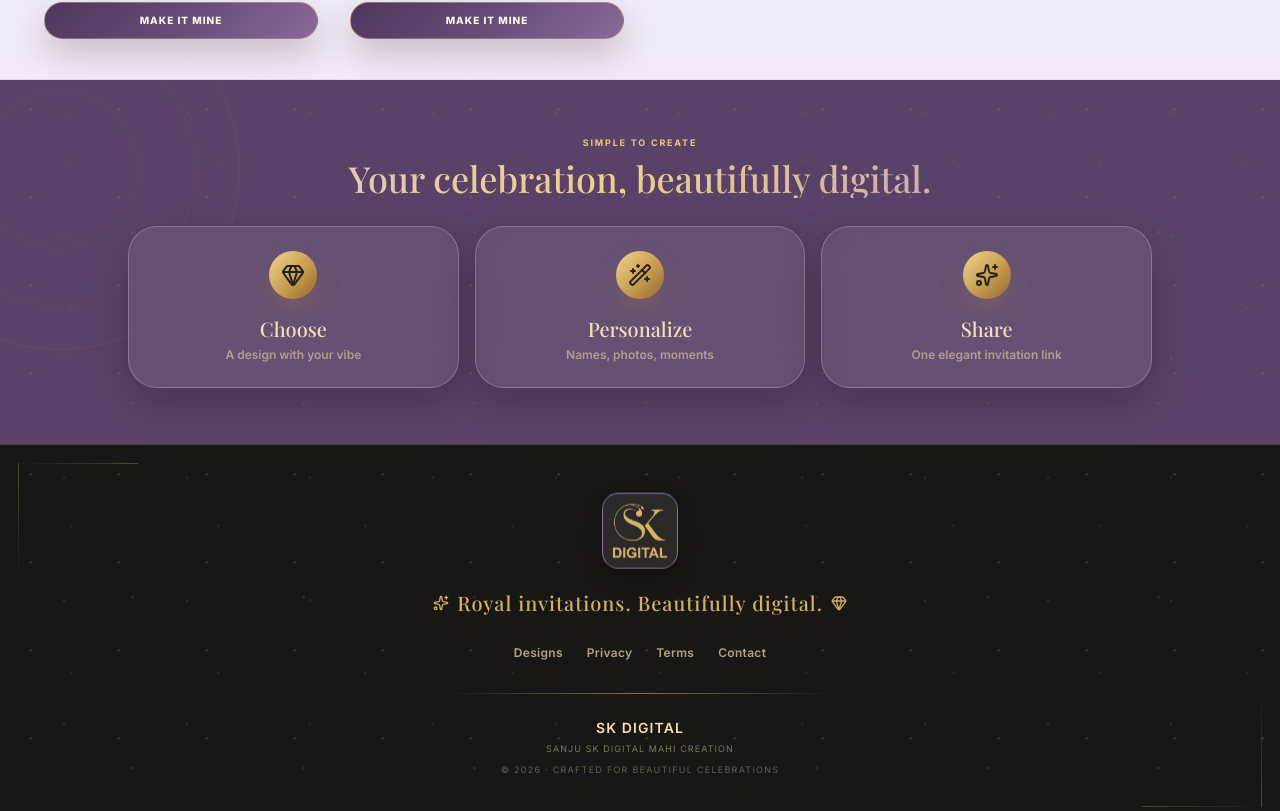
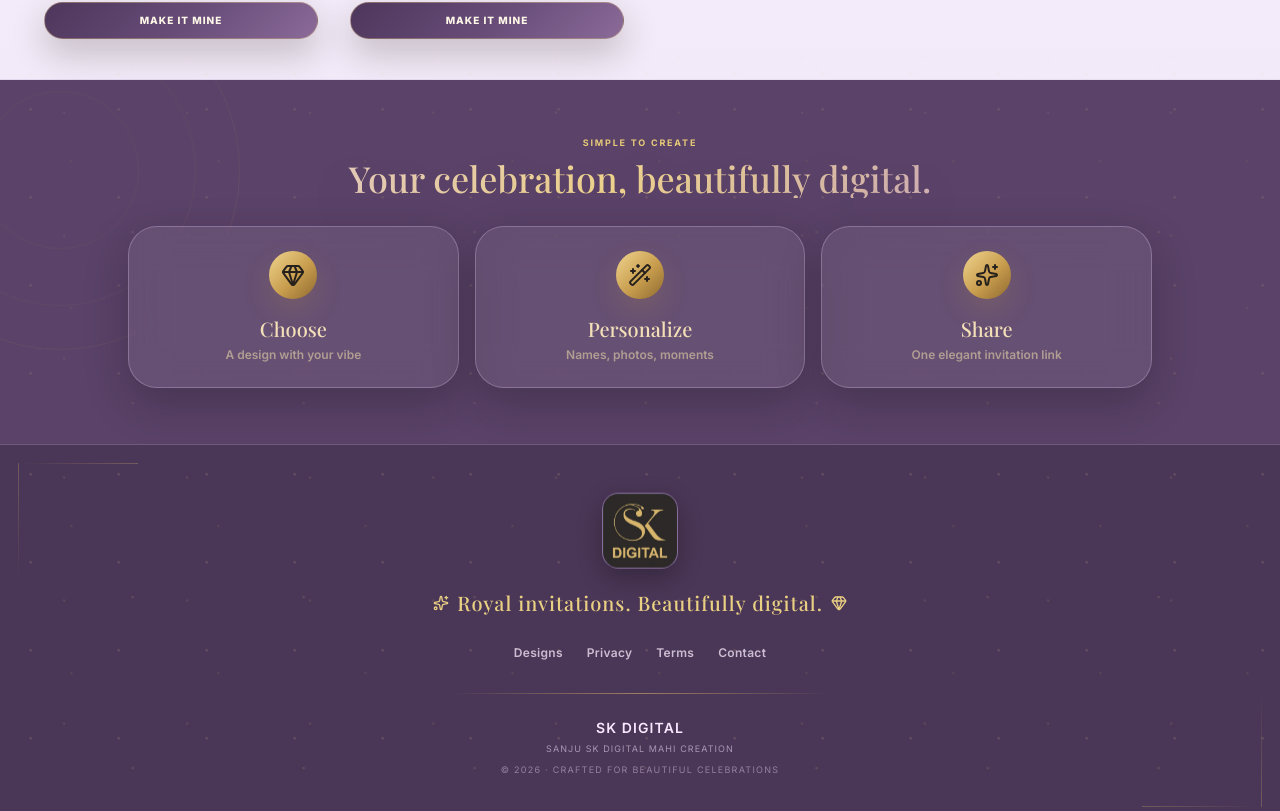
Before and after one commit to mesanjusk/Einvite-, a Next.js app: page / in a window 1280 px wide. Shown: the part 2243-3054 px from the top of the page. Built offline with nearby package versions, Linux system fonts and the light colour scheme; no server answers.

Commit message:
Finish lavender wedding styling in site-footer.tsx

```diff
--- a/src/components/marketing/site-footer.tsx
+++ b/src/components/marketing/site-footer.tsx
@@ -7,7 +7,7 @@ import { LEGAL_BRAND_NAME } from "@/config/legal";
 
 export function SiteFooter() {
   return (
-    <footer className="royal-footer relative overflow-hidden border-t border-[#c9a35b]/25 bg-[#181715] px-6 py-12 text-center text-[#f6ecd6]">
+    <footer className="royal-footer relative overflow-hidden border-t border-[#c8b0d8]/30 bg-[#4a3656] px-6 py-12 text-center text-[#faf2ff]">
       <div className="royal-corner royal-corner-tl" />
       <div className="royal-corner royal-corner-br" />
       <div className="royal-dust pointer-events-none absolute inset-0 opacity-45" />
@@ -17,28 +17,28 @@ export function SiteFooter() {
           <SiteLogo size="lg" />
         </div>
 
-        <div className="mt-5 flex items-center justify-center gap-2 text-[#d4af66]">
+        <div className="mt-5 flex items-center justify-center gap-2 text-[#ead083]">
           <Sparkles className="size-4" />
           <span className="font-display text-xl tracking-[0.05em]">{SITE_TAGLINE}</span>
           <Gem className="size-4" />
         </div>
 
-        <nav className="mt-7 flex flex-wrap items-center justify-center gap-x-6 gap-y-2 text-xs font-semibold tracking-wide text-[#d8c6a4]/80">
-          <Link href="/themes" className="transition hover:text-[#f3d58f]">Designs</Link>
-          <Link href="/privacy" className="transition hover:text-[#f3d58f]">Privacy</Link>
-          <Link href="/terms" className="transition hover:text-[#f3d58f]">Terms</Link>
-          <Link href="/contact" className="transition hover:text-[#f3d58f]">Contact</Link>
+        <nav className="mt-7 flex flex-wrap items-center justify-center gap-x-6 gap-y-2 text-xs font-semibold tracking-wide text-[#e5d8ea]/84">
+          <Link href="/themes" className="transition hover:text-[#ffe9a9]">Designs</Link>
+          <Link href="/privacy" className="transition hover:text-[#ffe9a9]">Privacy</Link>
+          <Link href="/terms" className="transition hover:text-[#ffe9a9]">Terms</Link>
+          <Link href="/contact" className="transition hover:text-[#ffe9a9]">Contact</Link>
         </nav>
 
         <div className="royal-divider mx-auto mt-8 max-w-sm" />
 
-        <p className="mt-6 text-sm font-semibold tracking-[0.08em] text-[#f5dfb1] uppercase">
+        <p className="mt-6 text-sm font-semibold tracking-[0.08em] text-[#f8e7ff] uppercase">
           {SITE_NAME}
         </p>
-        <p className="mt-1 text-[9px] tracking-[0.12em] text-[#bba982]/65 uppercase">
+        <p className="mt-1 text-[9px] tracking-[0.12em] text-[#d6c4df]/68 uppercase">
           {LEGAL_BRAND_NAME}
         </p>
-        <p className="mt-2 text-[9px] tracking-[0.14em] text-[#a99878]/55 uppercase">
+        <p className="mt-2 text-[9px] tracking-[0.14em] text-[#c8b7d1]/58 uppercase">
           © {new Date().getFullYear()} · crafted for beautiful celebrations
         </p>
       </div>
```
